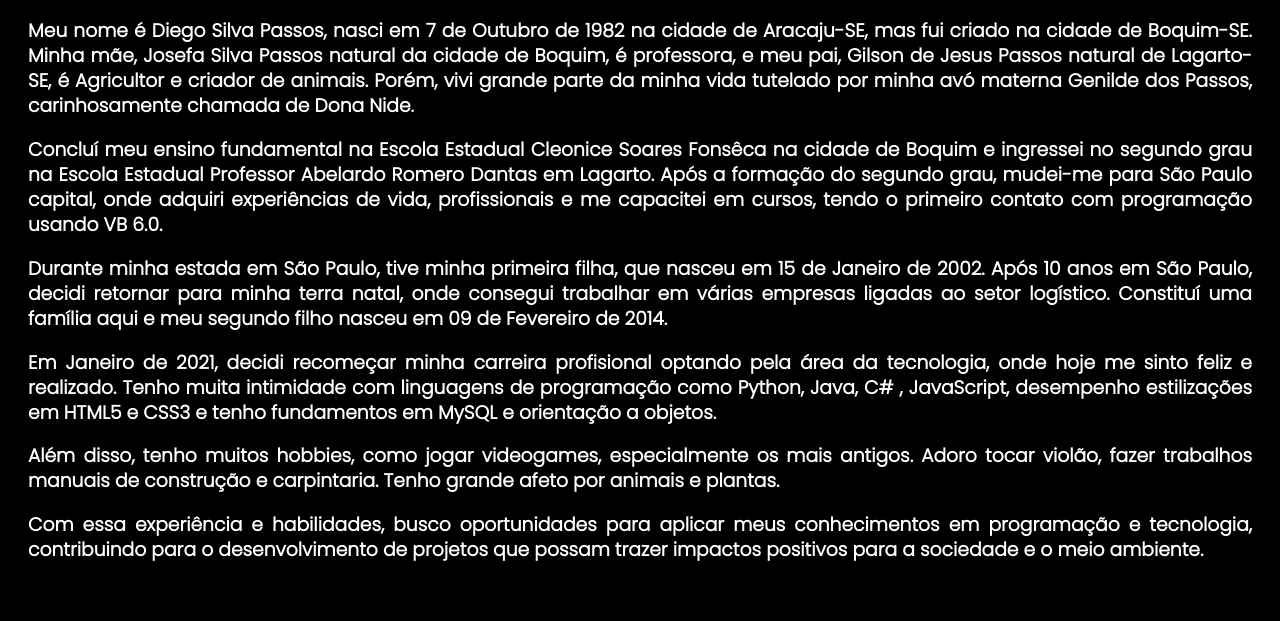
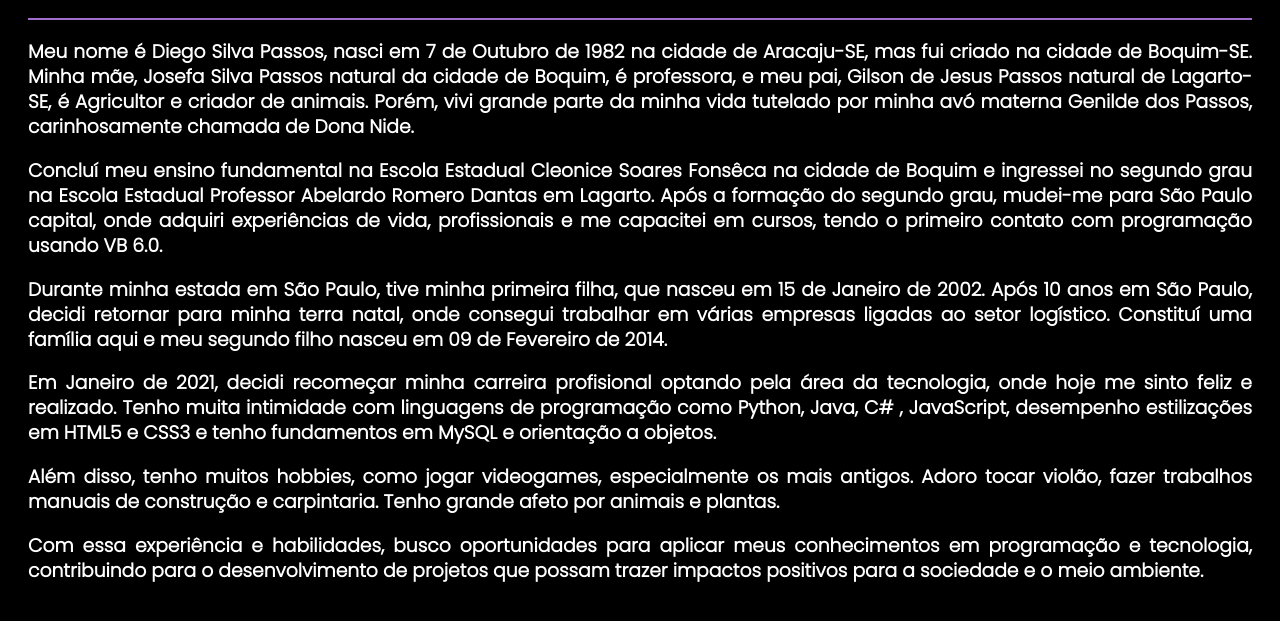
Before and after one commit to DiegoPassosDev/portifolio, a plain HTML site: page sobre.html in a window 1280 px wide. Shown: the part 141-762 px from the top of the page. Drawn offline with Linux system fonts and the light colour scheme.

Commit message:
Inclusao da Linha

```diff
--- a/style.css
+++ b/style.css
@@ -99,6 +99,7 @@ u{
     text-align: justify;
     margin-inline: 20px;
     line-height: 25px;
+    border-top: 2px solid rgb(160, 111, 206);
 }
 
 .justificado{
@@ -153,10 +154,6 @@ u{
     text-align: center;
 }
 
-.experiencias{
-    border-top:  rgb(160, 111, 206);
-}
-
 .cursos{
     display: flex;
     flex-direction: row;
```
